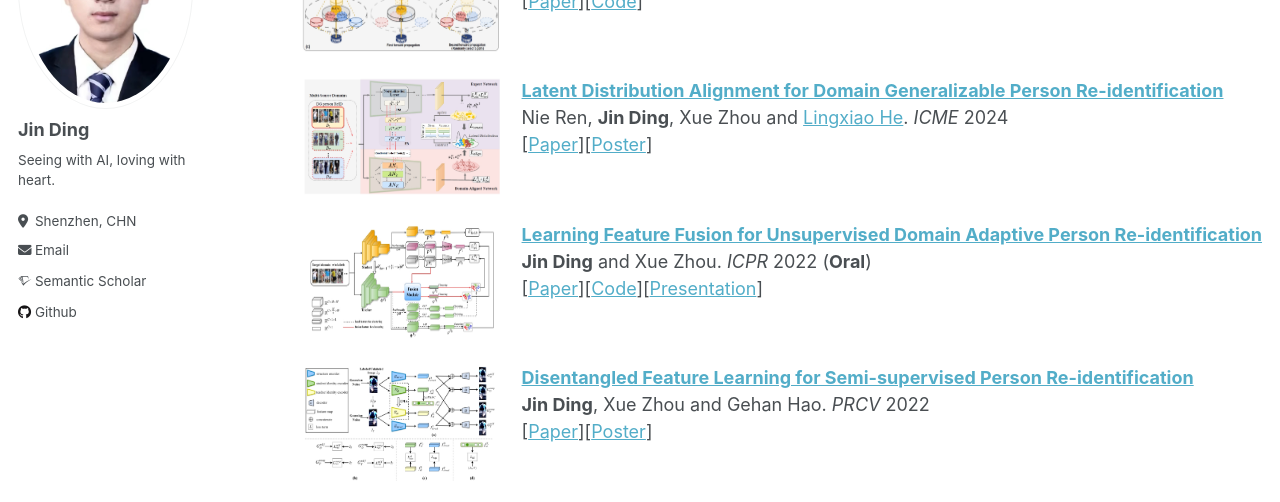
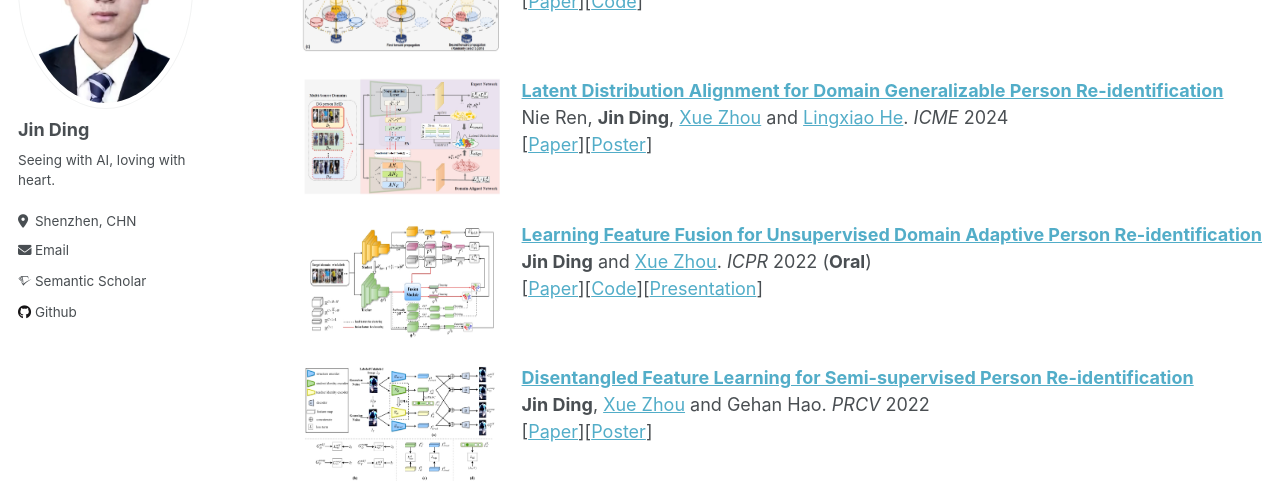
Before and after one commit to DJEddyking/djeddyking.github.io, a Jekyll site: the page built from _pages/publications.md, in a window 1280 px wide and 1153 px high. Shown: the part 238-740 px from the top of the window. Built offline with Jekyll 4.4.1, drawn with Linux system fonts in a browser that asks for light colours; some web fonts are replaced; part of the change alters nothing that is shown.

Commit message:
Update publications.md

```diff
--- a/_pages/publications.md
+++ b/_pages/publications.md
@@ -17,7 +17,7 @@ author_profile: true
 
 <p>
 <img src="https://github.com/DJEddyking/djeddyking.github.io/blob/master/images/ICME.png?raw=true" alt="Figure" style="width: 200px; height: 120px;" hspace="20" align="left"/>
-<b><a href="https://ieeexplore.ieee.org/abstract/document/10687871">Latent Distribution Alignment for Domain Generalizable Person Re-identification</a></b><br>Nie Ren, <b>Jin Ding</b>, Xue Zhou and <a href="https://scholar.google.com/citations?user=XH_9XiMAAAAJ">Lingxiao He</a>. <i>ICME</i> 2024<br>
+<b><a href="https://ieeexplore.ieee.org/abstract/document/10687871">Latent Distribution Alignment for Domain Generalizable Person Re-identification</a></b><br>Nie Ren, <b>Jin Ding</b>, <a href="https://ieeexplore.ieee.org/author/37656687100">Xue Zhou</a> and <a href="https://scholar.google.com/citations?user=XH_9XiMAAAAJ">Lingxiao He</a>. <i>ICME</i> 2024<br>
 [<a href="https://djeddyking.github.io/files/ICME.pdf">Paper</a>][<a href="https://djeddyking.github.io/files/ICME_poster.pdf">Poster</a>]
 <br clear="left">
 </p>
@@ -25,7 +25,7 @@ author_profile: true
 
 <p>
 <img src="https://github.com/DJEddyking/djeddyking.github.io/blob/master/images/ICPR.png?raw=true" alt="Figure" style="width: 200px; height: 120px;" hspace="20" align="left"/>
-<b><a href="https://ieeexplore.ieee.org/document/9956264">Learning Feature Fusion for Unsupervised Domain Adaptive Person Re-identification</a></b><br><b>Jin Ding</b> and Xue Zhou. <i>ICPR</i> 2022 (<b>Oral</b>)<br>
+<b><a href="https://ieeexplore.ieee.org/document/9956264">Learning Feature Fusion for Unsupervised Domain Adaptive Person Re-identification</a></b><br><b>Jin Ding</b> and <a href="https://ieeexplore.ieee.org/author/37656687100">Xue Zhou</a>. <i>ICPR</i> 2022 (<b>Oral</b>)<br>
 [<a href="https://ieeexplore.ieee.org/document/9956264">Paper</a>][<a href="https://github.com/DJEddyking/LF2">Code</a>][<a href="https://djeddyking.github.io/files/ICPR_oral.pdf">Presentation</a>]
 <br clear="left">
 </p>
@@ -33,7 +33,7 @@ author_profile: true
 
 <p>
 <img src="https://github.com/DJEddyking/djeddyking.github.io/blob/master/images/PRCV.png?raw=true" alt="Figure" style="width: 200px; height: 120px;" hspace="20" align="left"/>
-<b><a href="https://link.springer.com/chapter/10.1007/978-3-031-18916-6_37">Disentangled Feature Learning for Semi-supervised Person Re-identification</a></b><br><b>Jin Ding</b>, Xue Zhou and Gehan Hao. <i>PRCV</i> 2022<br>
+<b><a href="https://link.springer.com/chapter/10.1007/978-3-031-18916-6_37">Disentangled Feature Learning for Semi-supervised Person Re-identification</a></b><br><b>Jin Ding</b>, <a href="https://ieeexplore.ieee.org/author/37656687100">Xue Zhou</a> and Gehan Hao. <i>PRCV</i> 2022<br>
 [<a href="https://link.springer.com/chapter/10.1007/978-3-031-18916-6_37">Paper</a>][<a href="https://djeddyking.github.io/files/345.jpg">Poster</a>]
 <br clear="left">
 </p>
```
